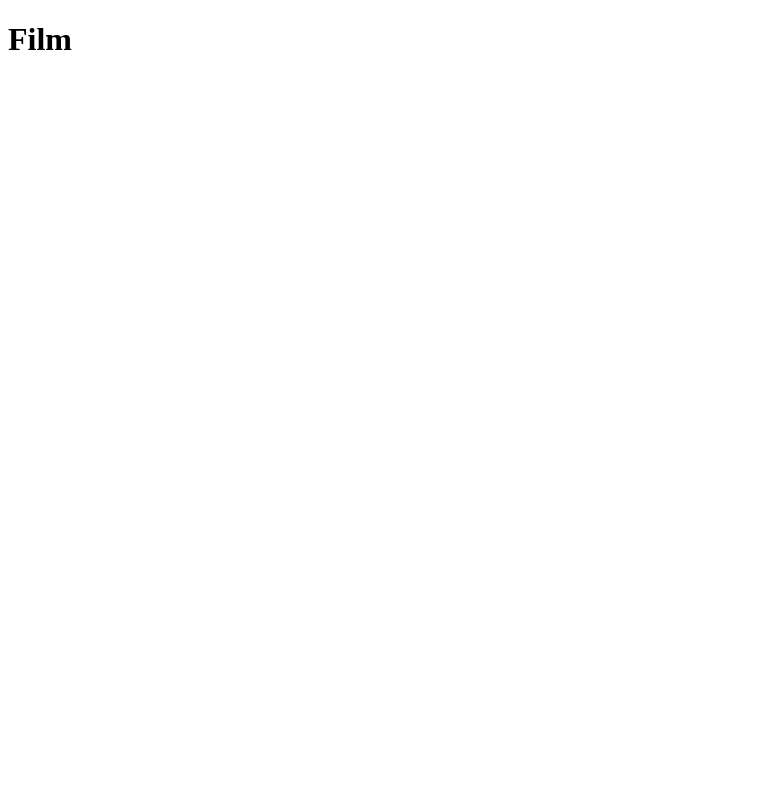
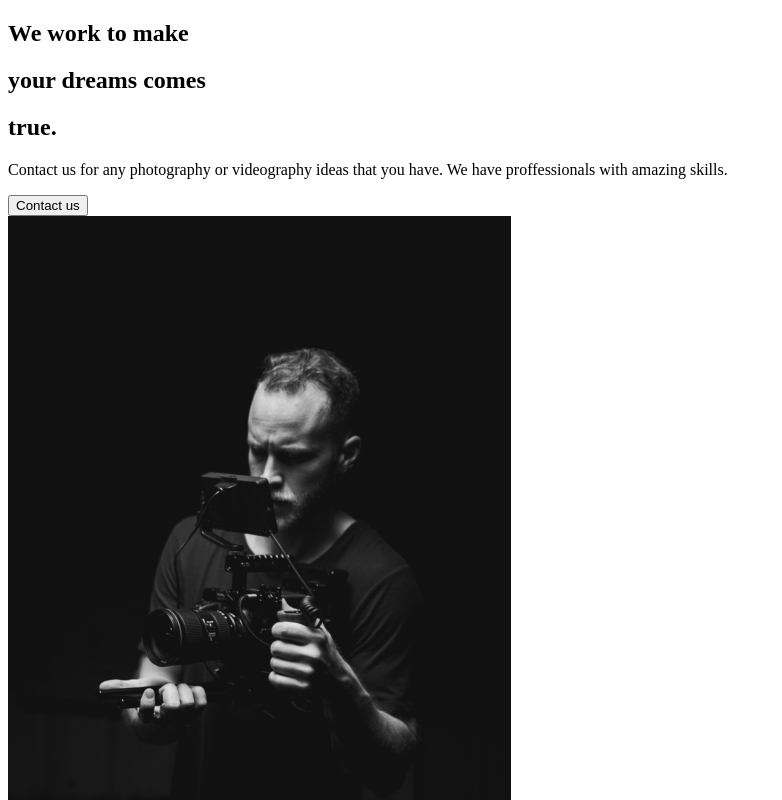
Before and after one commit to mohasin-hossain/film-mania-react, a React (Create React App) app: page / in a window 1280 px wide. Shown: the top 800 px of the page, without its empty margins (0-782 px from the left). Built offline with nearby package versions, Linux system fonts and the light colour scheme.

Commit message:
About Section

```diff
--- a/src/App.js
+++ b/src/App.js
@@ -1,9 +1,11 @@
-
+import React from "react";
+// Importing Pages
+import AboutUs from "./pages/AboutUs";
 
 function App() {
   return (
     <div className="App">
-      <h1>Film</h1>
+      <AboutUs />
     </div>
   );
 }
--- /dev/null
+++ b/src/components/AboutSection.js
@@ -0,0 +1,34 @@
+import React from "react";
+import home1 from "../img/home1.png";
+
+const AboutSection = () => {
+  return (
+    <div>
+      <div className="description">
+        <div className="title">
+          <div className="hide">
+            <h2>We work to make</h2>
+          </div>
+          <div className="hide">
+            <h2>
+              your <span>dreams</span> comes
+            </h2>
+          </div>
+          <div className="hide">
+            <h2>true.</h2>
+          </div>
+        </div>
+        <p>
+          Contact us for any photography or videography ideas that you have. We
+          have proffessionals with amazing skills.
+        </p>
+        <button>Contact us</button>
+      </div>
+      <div className="image">
+        <img src={home1} alt="Guy with a camera" />
+      </div>
+    </div>
+  );
+};
+
+export default AboutSection;
--- /dev/null
+++ b/src/pages/AboutUs.js
@@ -0,0 +1,11 @@
+import React from "react";
+// Importing Components
+import AboutSection from "../components/AboutSection";
+
+const AboutUs = () => {
+  return (
+      <AboutSection />
+  );
+};
+
+export default AboutUs;
```
